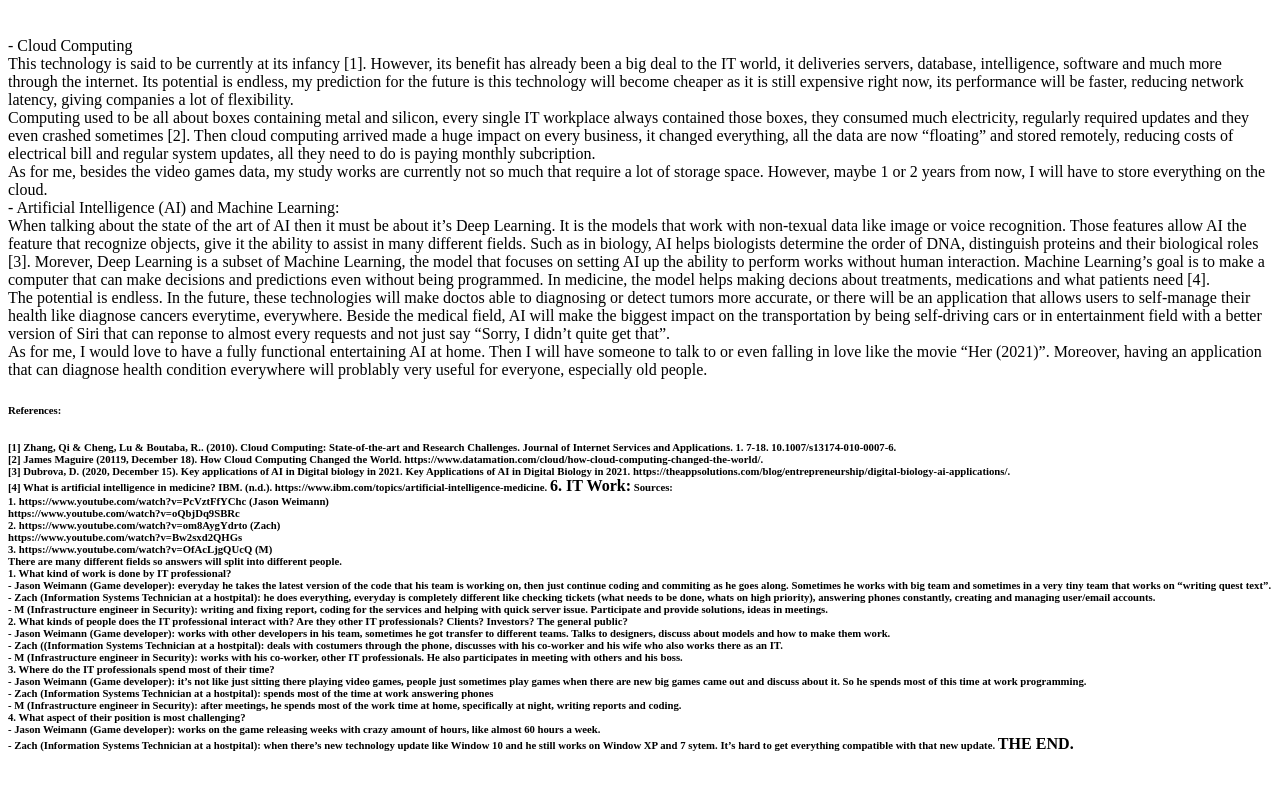
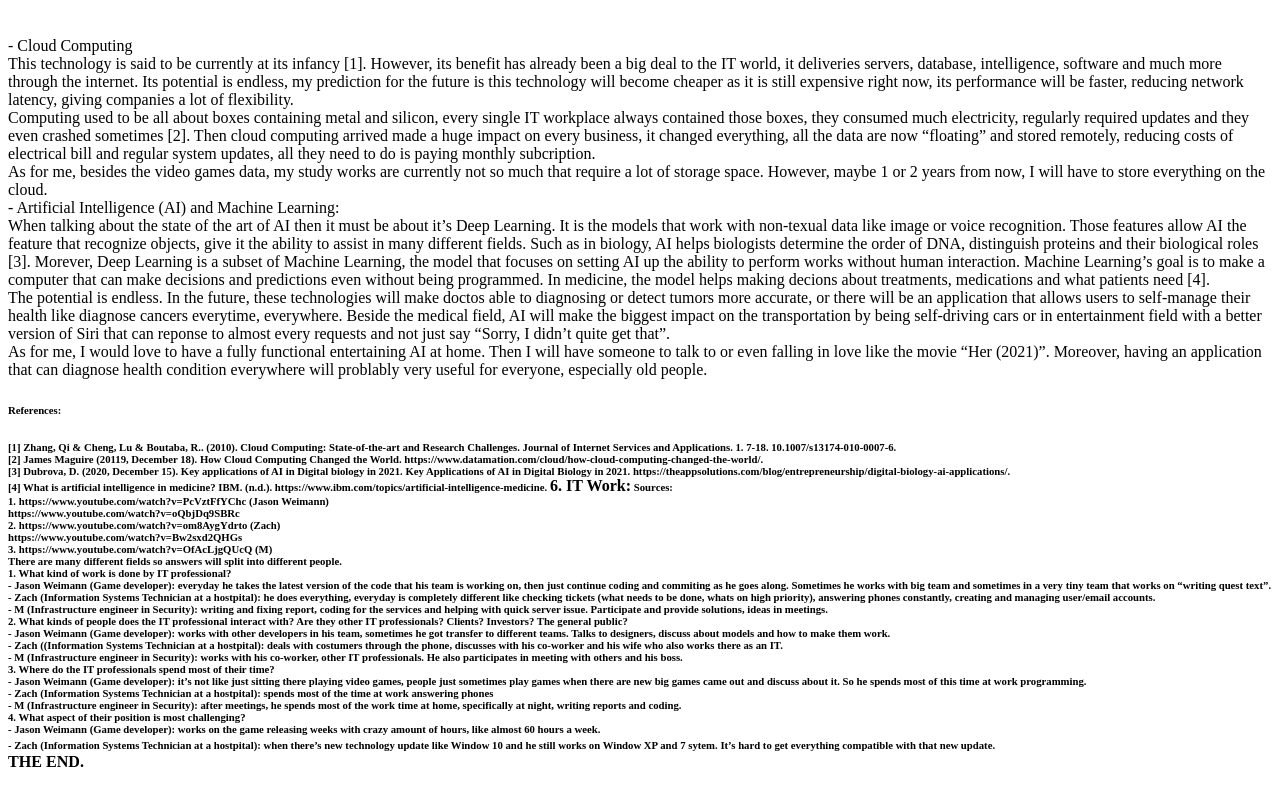
Before and after one commit to herobaotoan/ITWorld, a plain HTML site: page Assignment 2.html in a window 1280 px wide. Shown: the part 1521-2317 px from the top of the page. Drawn offline with Linux system fonts and the light colour scheme.

Commit message:
Update Assignment 2.html

```diff
--- a/Assignment 2.html
+++ b/Assignment 2.html
@@ -87,6 +87,7 @@ The differences between RecipeBook and other social media platforms: There is no
 <br>4.	What aspect of their position is most challenging?
 <br>-	Jason Weimann (Game developer): works on the game releasing weeks with crazy amount of hours, like almost 60 hours a week.
 <br>-	Zach (Information Systems Technician at a hostpital): when there’s new technology update like Window 10 and he still works on Window XP and 7 sytem. It’s hard to get everything compatible with that new update.</p8>
-<h9 style="font-size:150%">THE END.</h9>
+<h9 style="font-size:150%">
+  <br>THE END.</h9>
   </body>
 </html>
```
